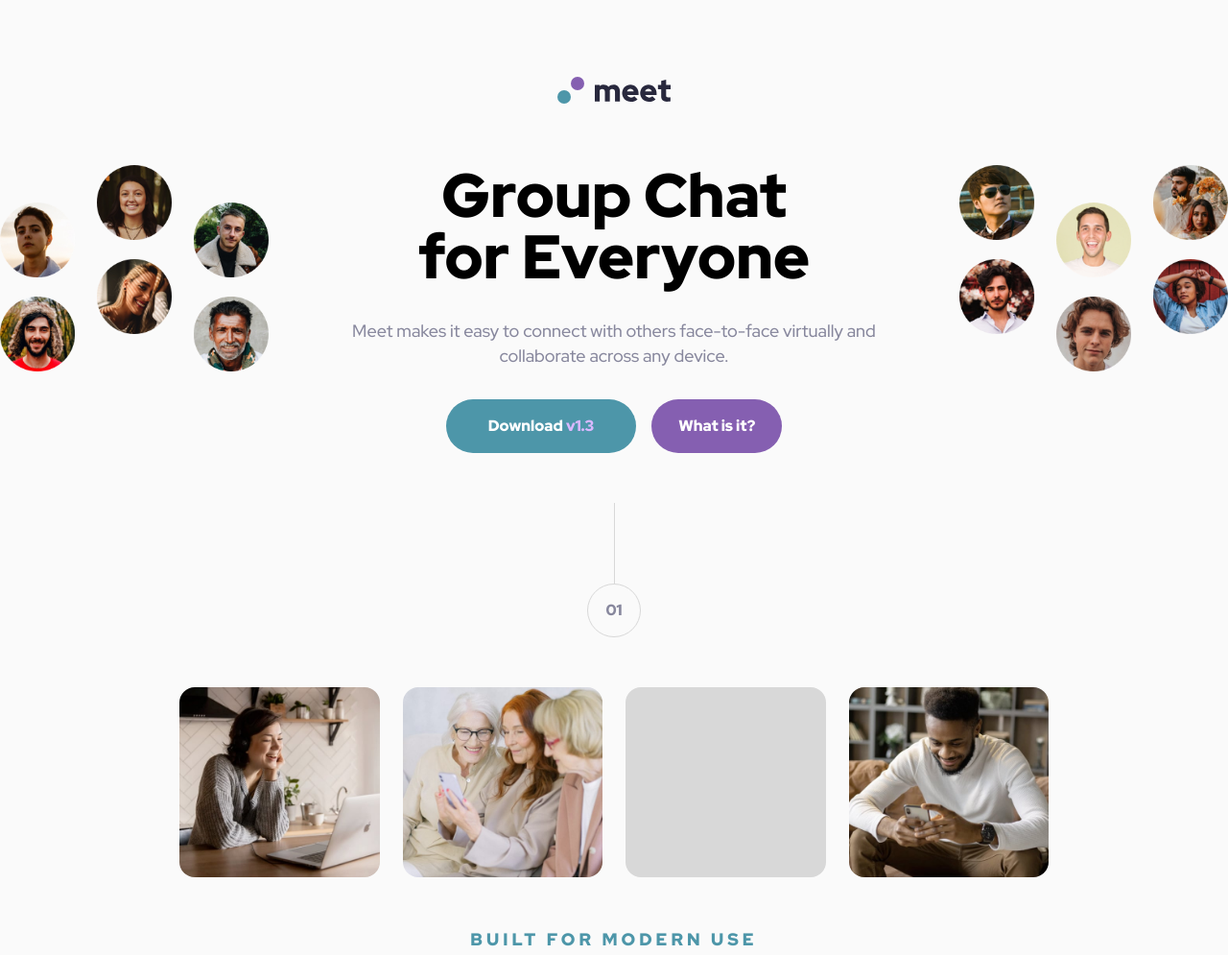
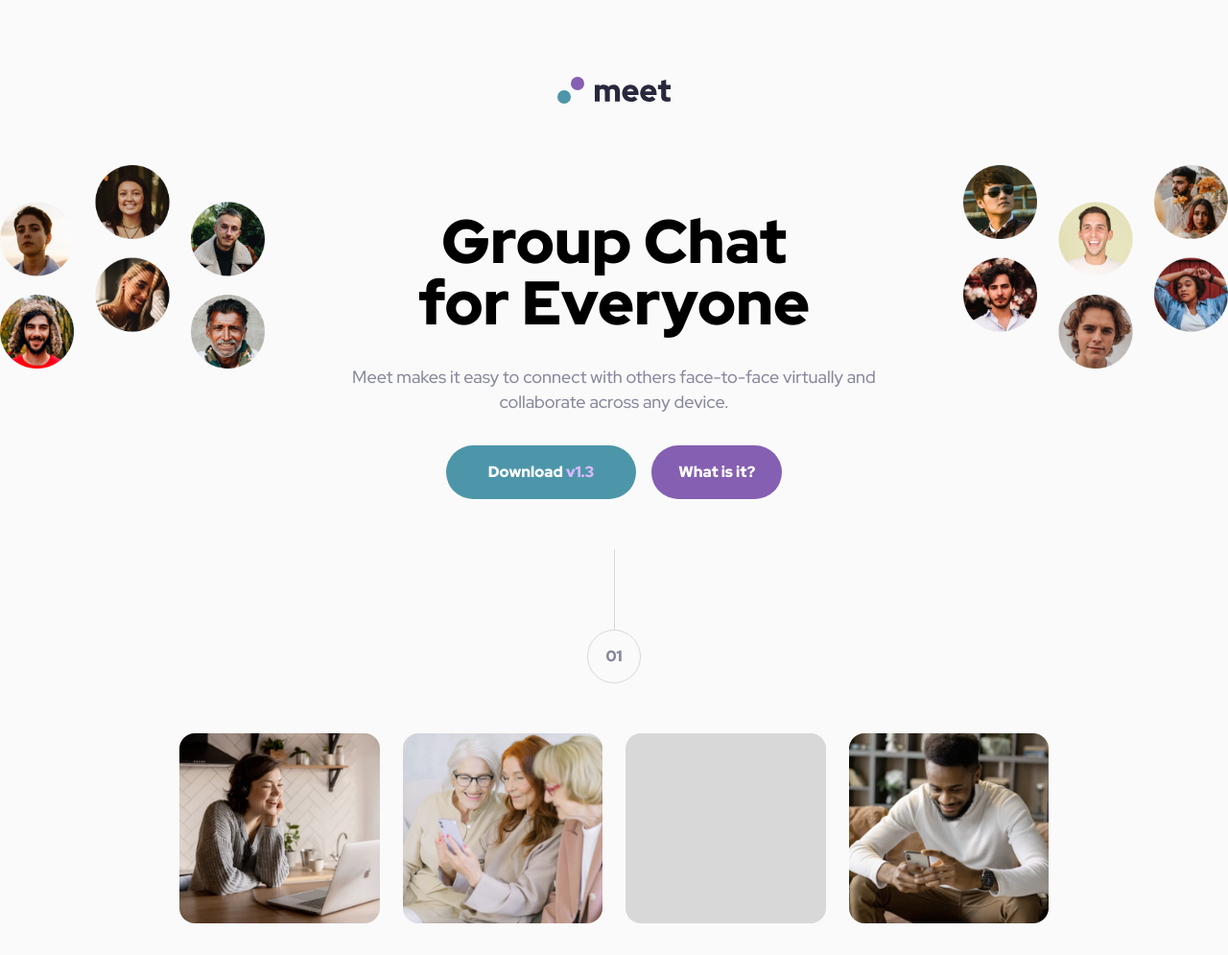
Before and after one commit to Towbee05/landing-page, a website: page index.html in a window 1280 px wide. Shown: the top 995 px of the page at 96% size. Drawn offline with Linux system fonts and the light colour scheme.

Commit message:
Bug fixed!!

```diff
--- a/index.html
+++ b/index.html
@@ -17,11 +17,11 @@
                 </span>
                 <img src="./assets/tablet/image-hero.png" alt="sponsors" class="w-full xs:hidden min-w-40">
 
-                <div class="hidden xs:flex justify-center gap-[80px] w-full">
+                <div class="hidden xs:flex justify-center gap-[88px] w-full">
                     <div class="">
                         <img src="./assets/desktop/image-hero-left.png" alt="left-sponsors" class="w-full">
                     </div>
-                    <div class="flex gap-8 flex-col justify-center items-center">
+                    <div class="flex gap-8 flex-col justify-center items-center pt-12">
                         <h1 class="text-heading xs:text-bigger">Group Chat <span class="block text-heading font-black xs:text-bigger"> for Everyone</span></h1>
                         <p class="text-paragraph-big">
                             Meet makes it easy to connect with others face-to-face virtually and collaborate across any device.
```
Also changed, not shown: dict/output.css.
